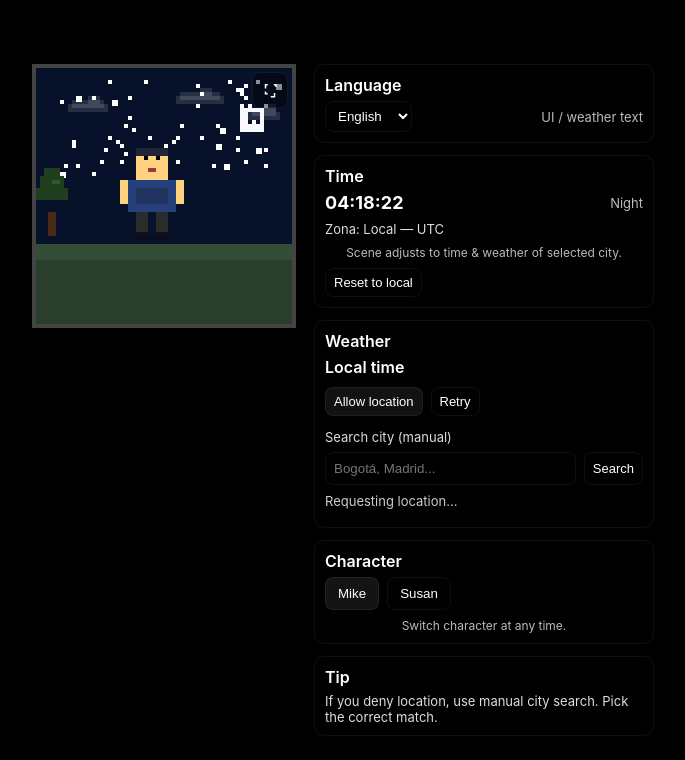
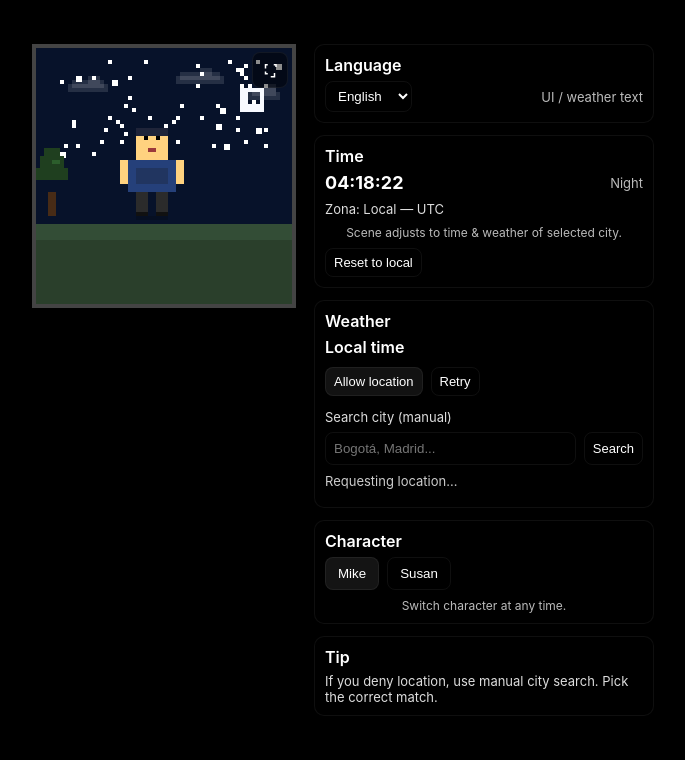
Before and after one commit to coffeetron832/redesigned-octo-memory, a plain HTML site: page index.html in a window 1280 px wide. Shown: the whole page, without its empty margins (297-982 px from the left). Drawn offline with Linux system fonts and the light colour scheme.

Commit message:
Update index.html

```diff
--- a/index.html
+++ b/index.html
@@ -12,7 +12,7 @@
     --muted: rgba(255,255,255,0.06);
     --accent: #6fc3ff;
   }
-  html,body{height:100%;margin:0;background:var(--bg);display:flex;align-items:center;justify-content:center;font-family:Inter,system-ui,Segoe UI,Roboto;color:var(--panel-fg)}
+  html,body{height:95%;margin:0;background:var(--bg);display:flex;align-items:center;justify-content:center;font-family:Inter,system-ui,Segoe UI,Roboto;color:var(--panel-fg)}
   .app { display:flex; gap:18px; align-items:flex-start; padding:18px; }
 
   /* CANVAS WRAPPER */
```
